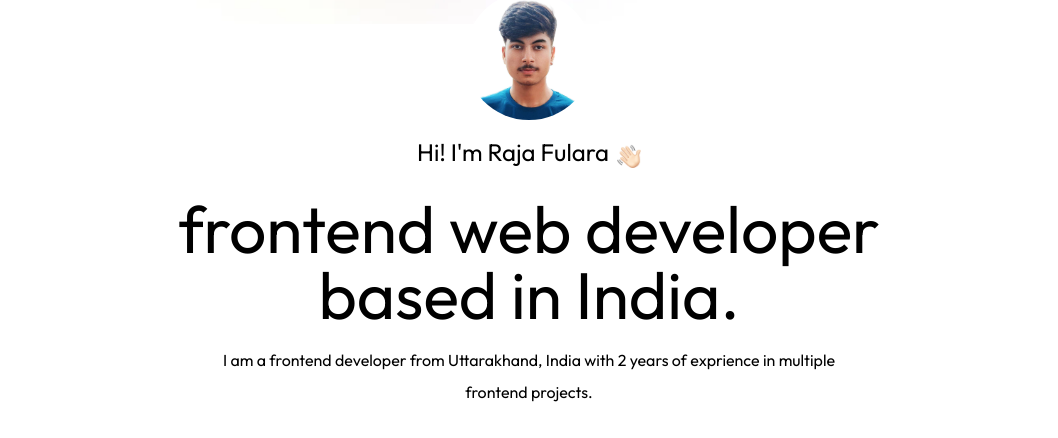
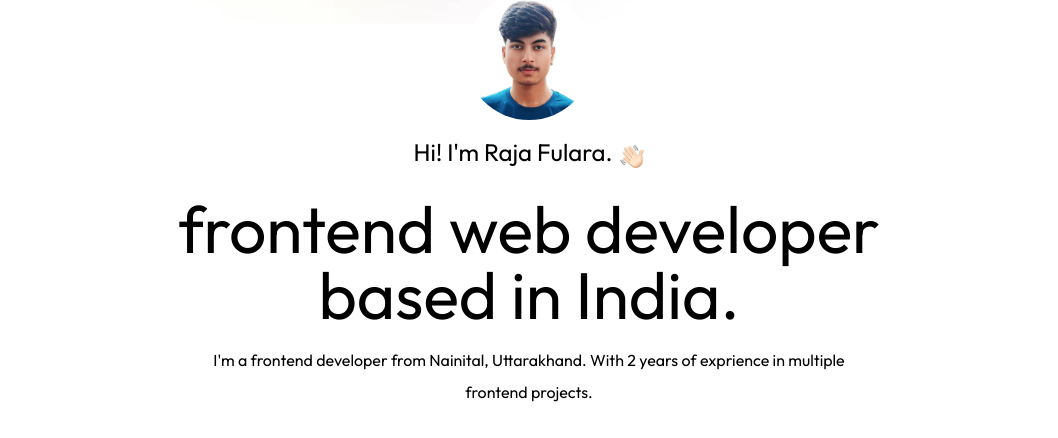
Before and after one commit to rajafulara/portfolio, a Next.js app: page / in a window 1280 px wide. Shown: the part 155-593 px from the top of the page, without its empty margins (111-1169 px from the left). Built offline with nearby package versions, Linux system fonts and the light colour scheme; no server answers; a web font is replaced by a local one.

Commit message:
Update data Header.jsx

```diff
--- a/app/components/Header.jsx
+++ b/app/components/Header.jsx
@@ -17,7 +17,7 @@ const Header = ({isDarkMode}) => {
         initial={{y: -20, opacity: 0}}
         whileInView={{y: 0, opacity: 1}}
         transition={{duration: 0.6, delay:0.3}}
-        className='flex items-end gap-2 text-xl md:text-2xl mb-3 '>Hi! I'm Raja Fulara <Image src={assets.hand_icon} alt='hand_icon' className='w-6' priority={true}/></motion.h3>
+        className='flex items-end gap-2 text-xl md:text-2xl mb-3 '>Hi! I'm Raja Fulara.<Image src={assets.hand_icon} alt='hand_icon' className='w-6' priority={true}/></motion.h3>
         <motion.h1
         initial={{y: -30, opacity: 0}}
         whileInView={{y: 0, opacity: 1}}
@@ -27,7 +27,7 @@ const Header = ({isDarkMode}) => {
         initial={{opacity: 0}}
         whileInView={{opacity: 1}}
         transition={{duration: 0.6, delay:0.7}}
-        className='max-w-2xl mx-auto'>I am a frontend developer from Uttarakhand, India with 2 years of exprience in multiple frontend projects.</motion.p>
+        className='max-w-2xl mx-auto'>I'm a frontend developer from Nainital, Uttarakhand. With 2 years of exprience in multiple frontend projects.</motion.p>
 
         <div className='flex flex-col sm:flex-row items-center gap-4 mt-4'>
             <motion.a
```
